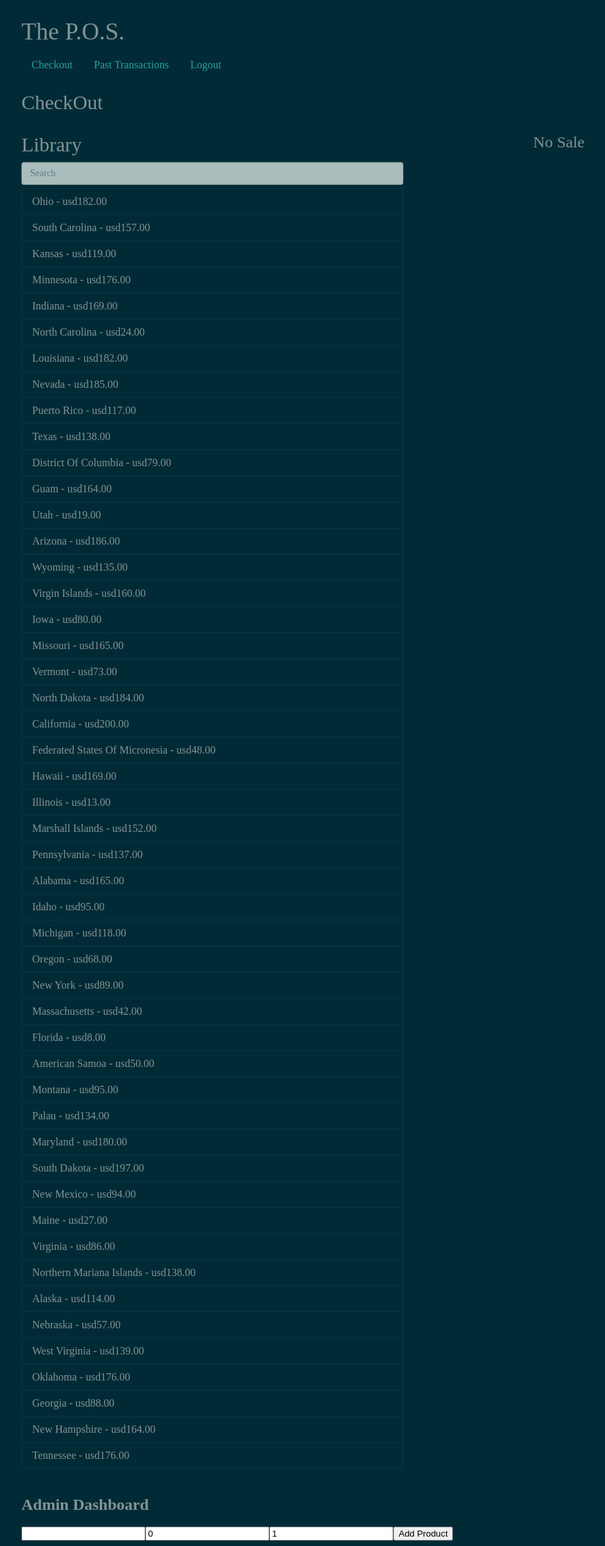
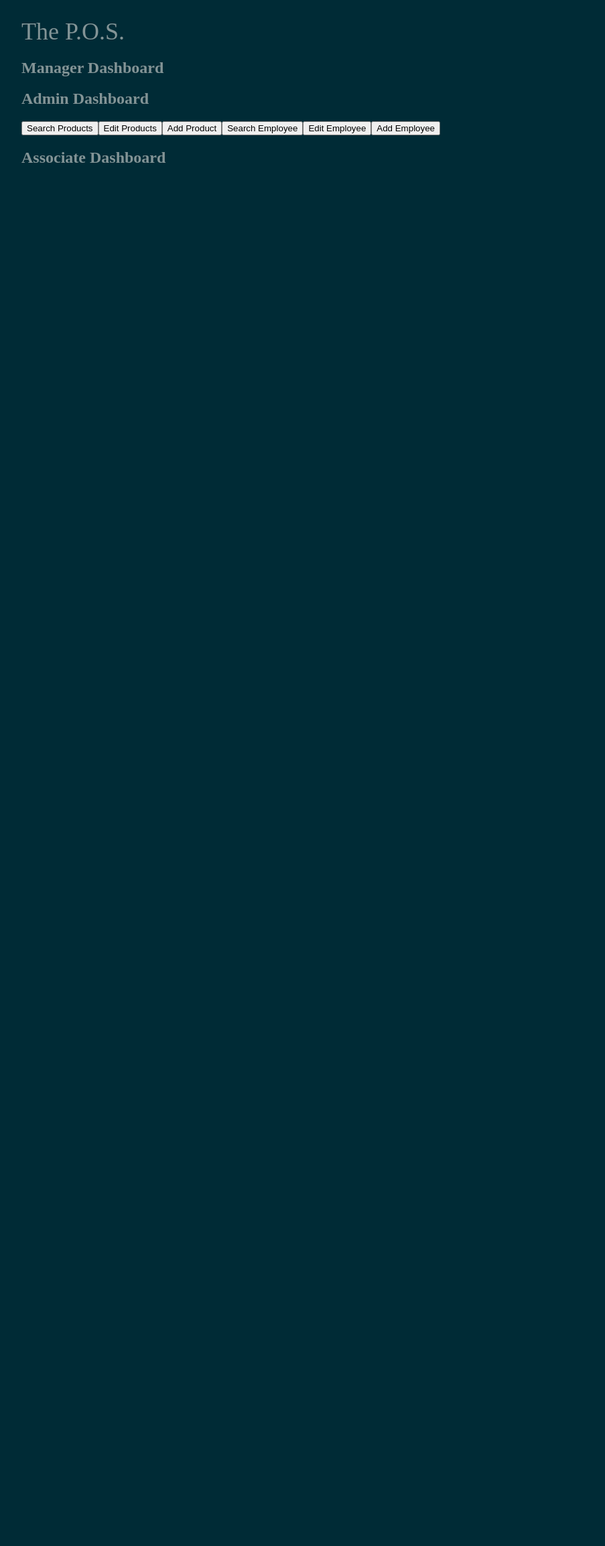
Before and after one commit to leonwatson2/The-P.O.S.-System, an Angular app: page / in a window 1280 px wide. Shown: the whole page at 67% size, without its empty margins (38-941 px from the left). After the commit the page ends 800 px from the top, so only its background shows below. Built offline with nearby package versions, Linux system fonts and the light colour scheme.

Commit message:
Dashboards
Dashboards Added

```diff
--- a/src/app/app.component.ts
+++ b/src/app/app.component.ts
@@ -1,5 +1,5 @@
 import { Component } from '@angular/core';
-import { Associate, Transaction } from './classes';
+import { Associate, Administrator, Manager, Transaction } from './classes';
 
 
 
@@ -9,47 +9,24 @@ import { Associate, Transaction } from './classes';
   template: `
     <div [ngSwitch]="navigation" class="container">
     <h1 style="font-size=2em">The P.O.S.</h1>
-        <ul class="nav nav-pills">
-          <li
-            *ngIf="loggedIn"
-            (click)="navigation=navRoutes[3]">
-            <a href="#">Checkout</a></li>
 
-          <li
-              *ngIf="loggedIn"
-              (click)="navigation=navRoutes[2]">
-              <a href="#">Past Transactions</a>
-          </li>
+       <manager-dashboard></manager-dashboard>
+        <admin-dashboard></admin-dashboard>
+        <associate-dashboard></associate-dashboard>
 
-          <li
-            *ngIf="loggedIn"
-            (click)="logout()"
-          ><a href="#">Logout</a></li>
-        </ul>
-  		<login *ngIf="!loggedIn" (success)="login($event)"></login>
-
-      <checkout
-        *ngSwitchCase="navRoutes[3]"
-        [associate]="associate"
-        (processed)="addTransaction($event)"></checkout>
-
-      <transaction-history
-        *ngSwitchCase="navRoutes[2]"
-        [transactions]="transactions"
-        ></transaction-history>
-
-
-
-        <admin-dashboard (updateProducts)="addProduct($event)"></admin-dashboard>
     </div>
 
   `,
   styleUrls: ['./app.component.css', './solar-bootstrap-theme.min.css']
 })
 export class AppComponent {
-  title = 'app works!';
-  loggedIn = true;
-  associate:Associate = new Associate(1,"Me", "Password");
+
+
+
+  loggedIn = false;
+  associate:Administrator = new Administrator(1,"Me", "Password");
+
+
   navRoutes = ['login','logout','history','checkout'];
   navigation;
   transactions:Transaction[] = [];
@@ -62,6 +39,7 @@ export class AppComponent {
   login(act){
   	this.associate = act.associate;
   	this.loggedIn = true;
+    this.isAdmin = true;
     this.navigation = this.navRoutes[3];
   }
 
@@ -76,7 +54,7 @@ export class AppComponent {
     this.transactions.push(transaction);
   }
 
-addProduct(event){
-  console.log(event);
+  addProduct(event){
+    console.log(event);
+  }
 }
-}
--- a/src/app/dashboard/admin-dashboard.component.ts
+++ b/src/app/dashboard/admin-dashboard.component.ts
@@ -1,3 +1,12 @@
+/*
+*	admin-dashboard.component.ts
+*	Admin dashboard component that is displayed to Adminastrators when they log in.
+*	The Admin options are:
+*		-Add/Edit/Search Products
+*		-Add/Edit/Search Employee
+*
+*/
+
 import { Component, Input, Output, EventEmitter } from '@angular/core';
 import { Product } from '../classes';
 
@@ -12,11 +21,12 @@ enum eUpdateType{
 	selector: 'admin-dashboard',
 	template: `
 				<h2>Admin Dashboard</h2>
-				<input type="text" [(ngModel)]="tempProduct.name" />
-				<input type="text" [(ngModel)]="tempProduct.cost" />
-				<input type="text" [(ngModel)]="tempProduct.amount" />
+				<button (click)="addProduct()" > Search Products</button>
+				<button (click)="addProduct()" > Edit Products</button>
 				<button (click)="addProduct()" > Add Product</button>
-
+				<button (click)="addProduct()" > Search Employee</button>
+				<button (click)="addProduct()" > Edit Employee</button>
+				<button (click)="addProduct()" > Add Employee</button>
 			`,
 })
 
--- a/src/app/dashboard/associate-dashboard.component.ts
+++ b/src/app/dashboard/associate-dashboard.component.ts
@@ -4,15 +4,12 @@ import { Component, Input, Output, EventEmitter } from '@angular/core';
 	selector: 'associate-dashboard',
 	template: `
 				<h2>Associate Dashboard</h2>
-			<button (click)="addProduct()" > Add Product</button>
+
 
 			`,
 })
 
 export class AssociateDashboardComponent {
-		@Output() updateProducts = new EventEmitter();
-
-
 
 
 }
--- /dev/null
+++ b/src/app/dashboard/manager-dashboard.component.ts
@@ -0,0 +1,16 @@
+import { Component, Input } from '@angular/core';
+
+@Component({
+	selector: 'manager-dashboard',
+	template: `
+		<h2>Manager Dashboard</h2>
+		<span>{{manager}}</span>
+	`,
+
+})
+
+export class ManagerDashboardComponent {
+	@Input() manager:string;
+
+
+}
```
Also changed, not shown: src/app/dashboard/dashboard.module.ts (+14 -2 lines).
